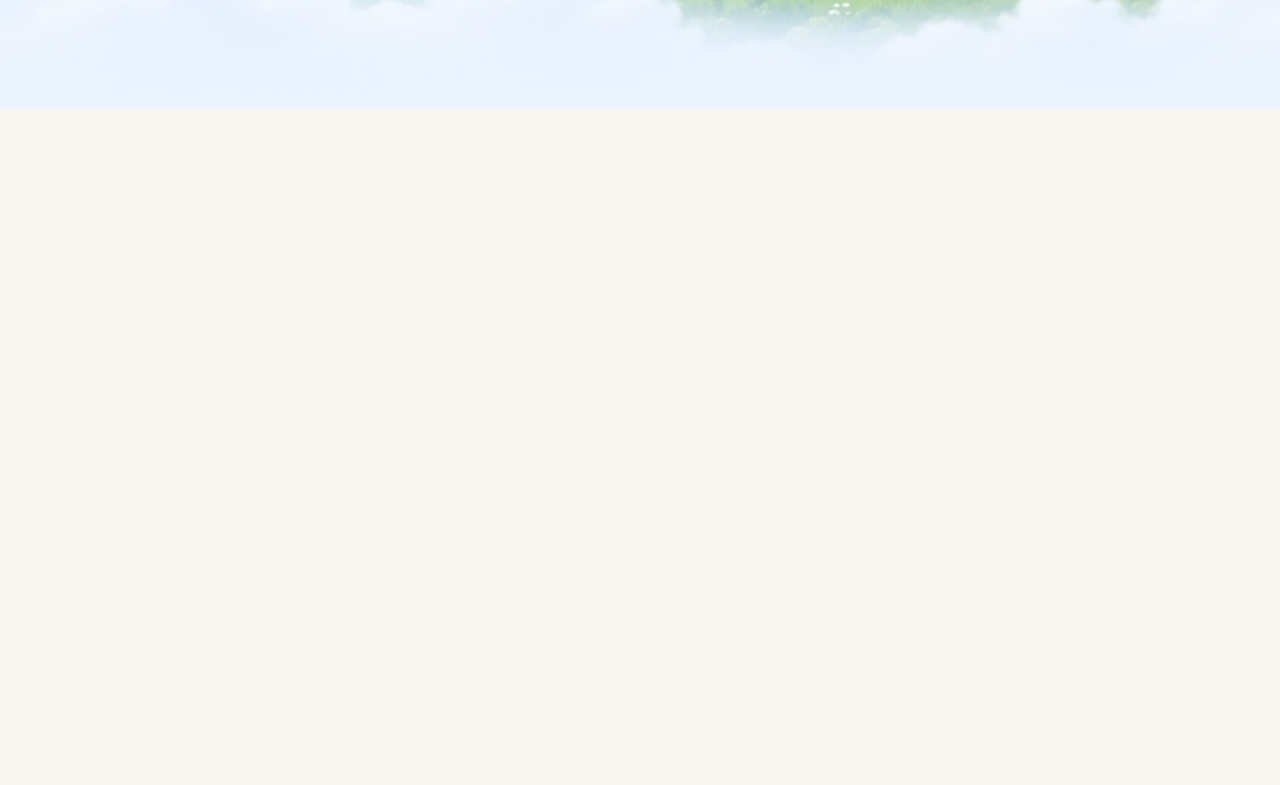
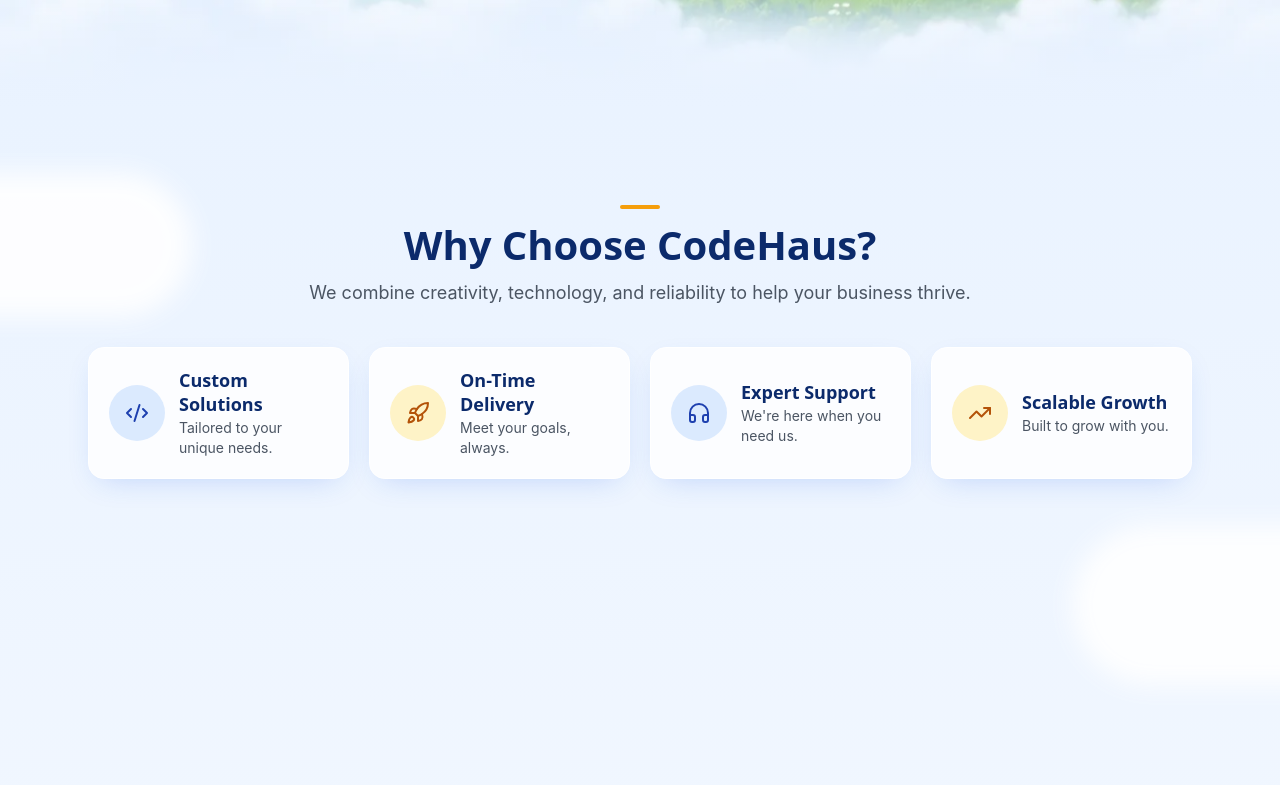
Before and after one commit to dnobleza/nobleza-1, a React (Vite) app in the folder frontend/: page / in a window 1280 px wide. Shown: the part 635-1420 px from the top of the page. Built offline with nearby package versions, Linux system fonts and the light colour scheme.

Commit message:
feat(frontend): why choose section and shared card styles

```diff
--- /dev/null
+++ b/frontend/src/components/landing/SectionHeading.jsx
@@ -0,0 +1,25 @@
+// Orange bar + H2 + optional subtitle. Used by several landing sections.
+// Props are the values a parent passes in, like function arguments:
+//   id        = the h2's id (the section points to it with aria-labelledby)
+//   title     = the heading text
+//   subtitle  = optional line under the heading
+//   centered  = true centers everything, false aligns it left
+function SectionHeading({ id, title, subtitle, centered = false }) {
+  return (
+    <div className={centered ? 'text-center' : ''}>
+      <div
+        aria-hidden="true"
+        className={`mb-3 h-1 w-10 rounded bg-accent ${centered ? 'mx-auto' : ''}`}
+      />
+      <h2
+        id={id}
+        className="text-[32px] font-bold leading-10 text-navy-deep lg:text-[40px] lg:leading-12"
+      >
+        {title}
+      </h2>
+      {subtitle && <p className="mt-2.5 text-lg text-muted-strong">{subtitle}</p>}
+    </div>
+  );
+}
+
+export default SectionHeading;
--- /dev/null
+++ b/frontend/src/components/landing/WhyChooseSection.jsx
@@ -0,0 +1,58 @@
+import { CodeXml, Headphones, Rocket, TrendingUp } from 'lucide-react';
+import landingAssets from '../../assets/landingAssets';
+import SectionHeading from './SectionHeading';
+import { cardClasses } from './cardStyles';
+
+// "key" matches the names you can use in landingAssets.featureIcons.
+// "tone" picks the circle color: blue or orange (alternating, like the preview).
+const FEATURES = [
+  { key: 'customSolutions', Icon: CodeXml, tone: 'blue', title: 'Custom Solutions', text: 'Tailored to your unique needs.' },
+  { key: 'onTimeDelivery', Icon: Rocket, tone: 'orange', title: 'On-Time Delivery', text: 'Meet your goals, always.' },
+  { key: 'expertSupport', Icon: Headphones, tone: 'blue', title: 'Expert Support', text: "We're here when you need us." },
+  { key: 'scalableGrowth', Icon: TrendingUp, tone: 'orange', title: 'Scalable Growth', text: 'Built to grow with you.' },
+];
+
+const TONES = {
+  blue: 'bg-primary-soft text-primary-deep',
+  orange: 'bg-accent-soft text-warning',
+};
+
+function WhyChooseSection() {
+  const customIcons = landingAssets.featureIcons;
+
+  return (
+    <section id="why-choose" aria-labelledby="why-title" className="relative py-16 lg:py-24">
+      <div className="mx-auto max-w-6xl px-4 sm:px-6">
+        <SectionHeading
+          id="why-title"
+          title="Why Choose CodeHaus?"
+          subtitle="We combine creativity, technology, and reliability to help your business thrive."
+          centered
+        />
+
+        {/* 1 column on phones, 2 on tablets, 4 on desktop. */}
+        <ul className="mt-10 grid gap-5 sm:grid-cols-2 lg:grid-cols-4">
+          {FEATURES.map(({ key, Icon, tone, title, text }) => (
+            <li key={key} className={`flex items-center gap-3.5 p-5 ${cardClasses}`}>
+              <span
+                className={`flex size-14 shrink-0 items-center justify-center rounded-full ${TONES[tone]}`}
+              >
+                {customIcons?.[key] ? (
+                  <img src={customIcons[key]} alt="" loading="lazy" className="size-8" />
+                ) : (
+                  <Icon aria-hidden="true" className="size-6" />
+                )}
+              </span>
+              <div>
+                <h3 className="text-lg font-semibold leading-6 text-navy-deep">{title}</h3>
+                <p className="mt-0.5 text-sm text-muted-strong">{text}</p>
+              </div>
+            </li>
+          ))}
+        </ul>
+      </div>
+    </section>
+  );
+}
+
+export default WhyChooseSection;
--- /dev/null
+++ b/frontend/src/components/landing/cardStyles.js
@@ -0,0 +1,6 @@
+// One shared look for every landing card, so changing it here changes all of them.
+// bg-white/82      = white at 82% opacity (the sky shows through very slightly)
+// shadow-[...]     = a custom soft blue shadow (square brackets let us write any CSS value)
+// motion-safe:     = the lift on hover only happens if the visitor has NOT asked for less motion
+export const cardClasses =
+  'rounded-2xl border border-white bg-white/82 shadow-[0_10px_30px_-12px_rgb(37_99_235/0.25)] duration-150 motion-safe:transition-transform motion-safe:hover:-translate-y-1';
--- a/frontend/src/index.css
+++ b/frontend/src/index.css
@@ -22,6 +22,10 @@
 
   /* Landing page only (see DESIGN.md section 9) */
   --color-navy-deep: #0b2a6b;
+  --color-sky: #eaf3ff;
+  --color-sky-light: #f5f9ff;
+  /* Secondary text on tinted/blue backgrounds (AA-safe; muted is borderline there) */
+  --color-muted-strong: #4b5563;
 
   /* Neutrals */
   --color-ink: #111111;
--- a/frontend/src/pages/LandingPage.jsx
+++ b/frontend/src/pages/LandingPage.jsx
@@ -2,6 +2,7 @@
 // Each section is its own component inside src/components/landing/.
 import LandingNavbar from '../components/landing/LandingNavbar';
 import HeroSection from '../components/landing/HeroSection';
+import WhyChooseSection from '../components/landing/WhyChooseSection';
 
 function LandingPage() {
   return (
@@ -9,10 +10,25 @@ function LandingPage() {
       <LandingNavbar />
       <main>
         <HeroSection />
-        {/* TEMPORARY placeholders so the navbar links can be tested. Replaced section by section. */}
-        <section id="services" aria-label="Services" className="h-[80vh]" />
-        <section id="portfolio" aria-label="Portfolio" className="h-[80vh]" />
-        <section id="contact" aria-label="Contact" className="h-[80vh]" />
+
+        {/* Light-blue page area under the hero (sections 2 to 6). overflow-x-clip cuts off
+            anything that sticks out sideways, so the clouds can never cause a horizontal scrollbar. */}
+        <div className="relative overflow-x-clip bg-linear-to-b from-sky via-sky-light to-sky">
+          {/* Soft white clouds on the left and right edges. Decoration only, so aria-hidden. */}
+          <div aria-hidden="true" className="pointer-events-none absolute inset-0">
+            <div className="absolute -left-24 top-16 h-36 w-72 rounded-full bg-white opacity-90 blur-md" />
+            <div className="absolute -right-28 top-[26rem] h-40 w-80 rounded-full bg-white opacity-90 blur-md" />
+            <div className="absolute -left-20 top-[48rem] h-36 w-64 rounded-full bg-white opacity-90 blur-md" />
+            <div className="absolute -right-24 top-[70rem] h-40 w-72 rounded-full bg-white opacity-90 blur-md" />
+          </div>
+
+          <WhyChooseSection />
+
+          {/* TEMPORARY placeholders so the navbar links can be tested. Replaced section by section. */}
+          <section id="services" aria-label="Services" className="relative h-[80vh]" />
+          <section id="portfolio" aria-label="Portfolio" className="relative h-[80vh]" />
+          <section id="contact" aria-label="Contact" className="relative h-[80vh]" />
+        </div>
       </main>
     </>
   );
```
Also changed, not shown: 1 other file (tests, documents, lock files or other folders).
